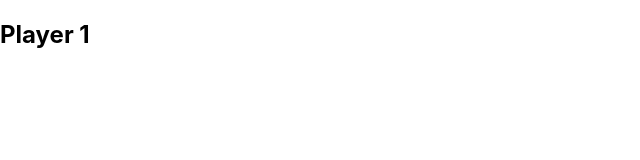
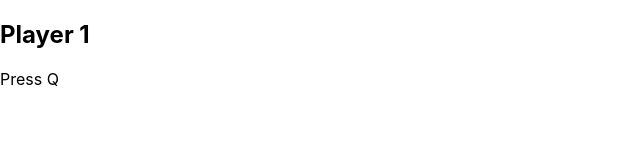
Before and after one commit to BavoVanderghote/react-reflex-game, a React (Create React App) app in the folder client/: page / in a window 1280 px wide. Shown: the top 160 px of the page, without its empty margins (0-640 px from the left). Built offline with nearby package versions, Linux system fonts and the light colour scheme.

Commit message:
added line of text 'press Q'

```diff
--- a/client/src/components/Player.jsx
+++ b/client/src/components/Player.jsx
@@ -4,6 +4,7 @@ const Player = () => {
   return (
     <>
       <h2>Player 1</h2>
+      <p>Press Q</p>
     </>
   );
 };
```
